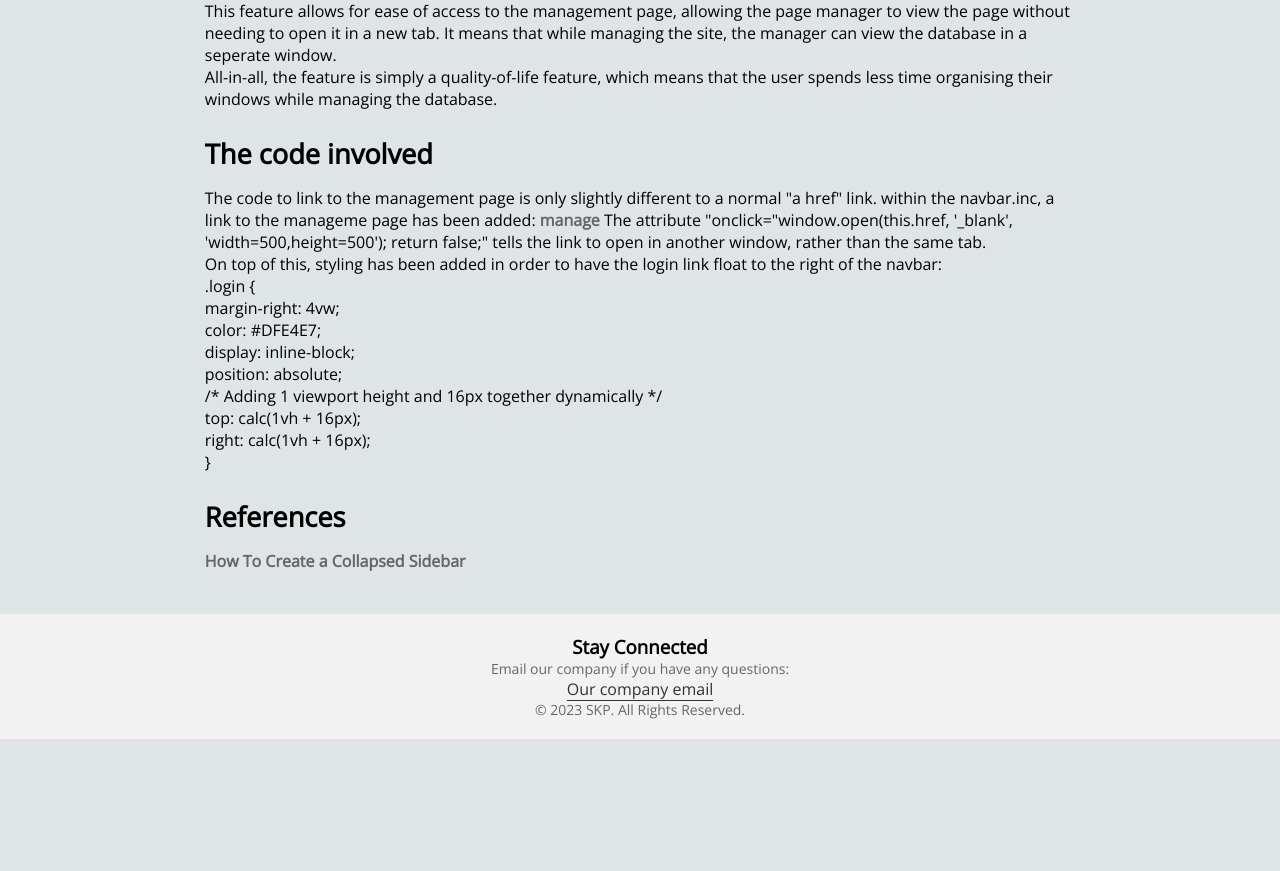
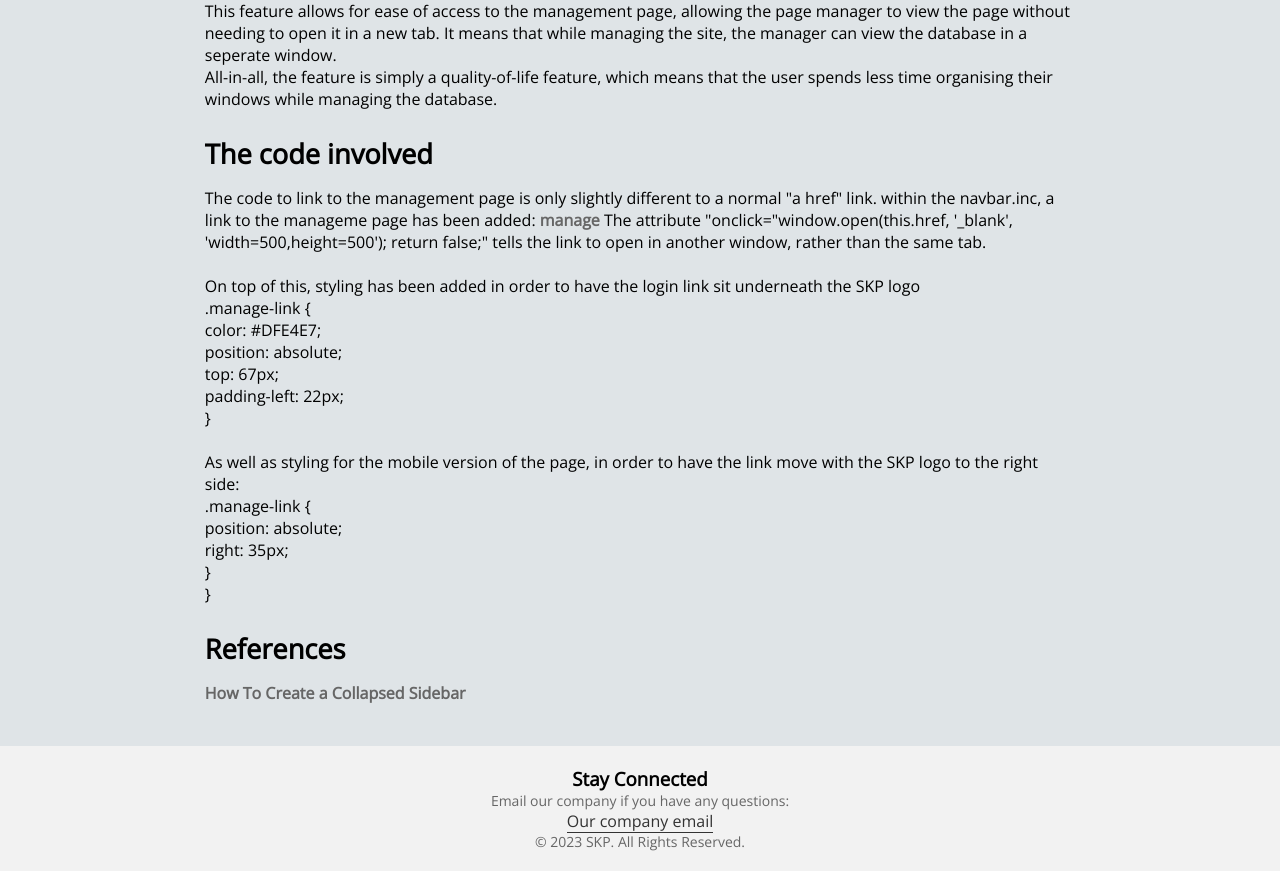
Before and after one commit to achuchuva/samurai-kamikaze-pilots, a PHP site: page /enhancements.php in a window 1280 px wide. Shown: the part 2431-3302 px from the top of the page. Before the commit the page ends 3170 px from the top, so only its background shows below. Run offline with PHP 8.4, Linux system fonts and the light colour scheme.

Commit message:
updated enhancements page

```diff
--- a/enhancements.php
+++ b/enhancements.php
@@ -126,16 +126,21 @@
                 to the manageme page has been added: <a href="manage.php" onclick="window.open(this.href, '_blank', 'width=500,height=500'); return false;">manage</a>
                 The attribute "onclick="window.open(this.href, '_blank', 'width=500,height=500'); return false;" tells the link to open in
                 another window, rather than the same tab. <br/>
-                On top of this, styling has been added in order to have the login link float to the right of the navbar: <br/>
-                .login { <br/>
-                margin-right: 4vw; <br/>
+                <br/>
+                On top of this, styling has been added in order to have the login link sit underneath the SKP logo <br/>
+                .manage-link { <br/>
                 color: #DFE4E7; <br/>
-                display: inline-block; <br/>
                 position: absolute; <br/>
-                /* Adding 1 viewport height and 16px together dynamically */ <br/>
-                top: calc(1vh + 16px); <br/>
-                right: calc(1vh + 16px); <br/>
+                top: 67px; <br/>
+                padding-left: 22px; <br/>
                 } <br/>
+                <br/>
+                As well as styling for the mobile version of the page, in order to have the link move with the SKP logo to the right side:  <br/>
+                .manage-link { <br/>
+                position: absolute; <br/>
+                right: 35px; <br/>
+                } <br/>
+}
             </p>
             <h3>References</h3>
             <p>
--- a/styles/mobile.css
+++ b/styles/mobile.css
@@ -44,11 +44,8 @@
 
   /* manage link styling*/
    .manage-link {
-     color: #DFE4E7;
      position: absolute;
-     top: 67px;
      right: 35px;
-     padding-left: 22px;
     }
 
   /* Apply custom styling for the icon to make it look like a button */
```
